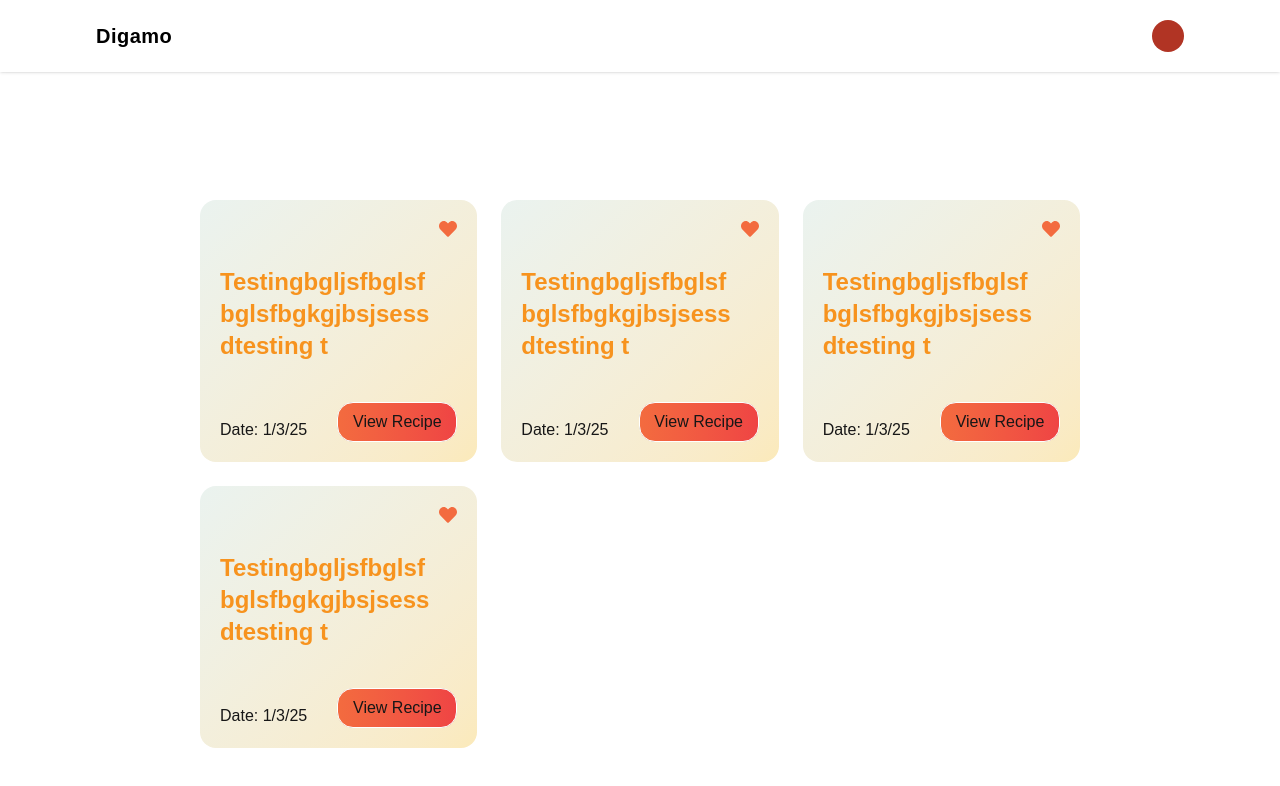
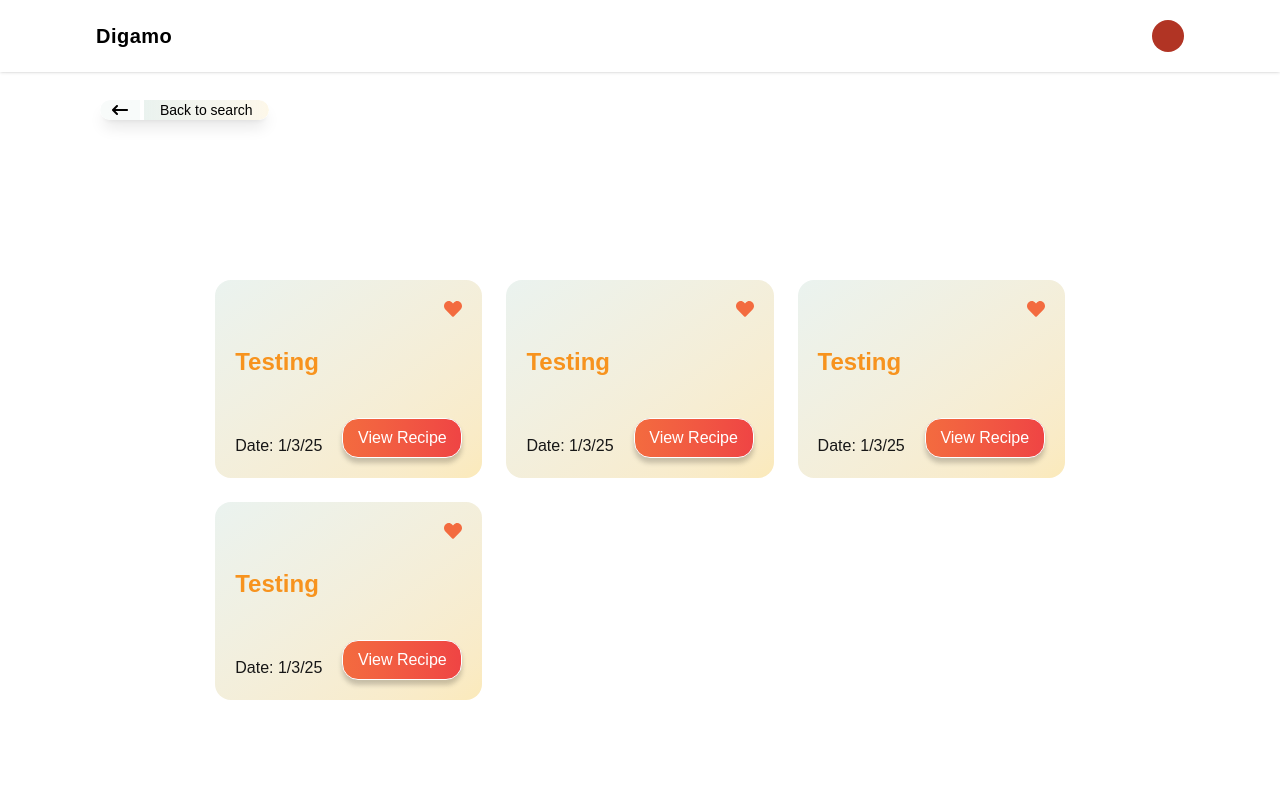
Before and after one commit to Kawrs/Digamo, a Next.js app in the folder digamo/: page /favoriteRecipePage in a window 1280 px wide. Shown: the top 786 px of the page. Built offline with nearby package versions, Linux system fonts and the light colour scheme; some icons are missing; a web font is replaced by a local one.

Commit message:
added feature back to search button

```diff
--- /dev/null
+++ b/digamo/components/favorite-Recipe-Page/BackButton.tsx
@@ -0,0 +1,24 @@
+"use client";
+import { FaArrowLeftLong } from "react-icons/fa6";
+
+const BackButton = () => {
+  return (
+    <div className="fixed top-25 left-25 z-50">
+      <button className="flex items-stretch rounded-2xl overflow-hidden shadow-lg
+      bg-white/50 gap-1 hover:cursor-pointer hover:shadow-xl active:translate-y-1 transition-all duration-200
+      hover:scale-105 backdrop-blur-xl">
+        {/* Arrow section */}
+        <div className="flex items-center justify-center bg-[#B8D4C8]/10 px-3 backdrop-blur-xl">
+          <FaArrowLeftLong className="text-black" />
+        </div>
+
+        {/* Text section with gap */}
+        <div className="flex items-center bg-gradient-to-l from-[#F0B60E]/10 to-[#B8D4C8]/30 px-4 backdrop-blur-xl">
+          <h2 className="font-extralight text-sm text-black">Back to search</h2>
+        </div>
+      </button>
+    </div>
+  );
+};
+
+export default BackButton;
--- a/digamo/components/favorite-Recipe-Page/FavoriteCard.tsx
+++ b/digamo/components/favorite-Recipe-Page/FavoriteCard.tsx
@@ -1,22 +1,34 @@
 "use client";
+import { useState } from "react";
 import { FaHeart } from "react-icons/fa";
-
+import { FaRegHeart } from "react-icons/fa";
 
 const FavoriteRecipePage = () => {
+     const [liked, setLiked] = useState(false);
     return (
         <div className=" bg-gradient-to-tl from-[#F0B60E]/30 to-[#B8D4C8]/30
         w-full h-full rounded-2xl p-5 flex flex-col justify-between
-        shadow-[0_5px_5px_rgba(255,255,255,0.5)] hover:scale-105 transition-all duration-200 hover:cursor-pointer">
+        shadow-[0_5px_5px_rgba(255,255,255,0.3)] hover:scale-105 transition-all duration-200">
             <div className="flex items-end justify-end mb-2">
-                <FaHeart className="text-[#F36B3F] text-lg" />
+                {/*Favorite button */}
+                <button onClick={() => setLiked(!liked)}
+                    className="hover:cursor-pointer">
+                    {liked ? (
+                        <FaRegHeart className="text-lg" />
+                    ) : (
+                        <FaHeart className="text-[#F36B3F] text-lg" />
+                    )}
+                </button>
             </div>
             {/*Title*/}
-            <h1 className="text-[#F7931E] text-2xl font-bold break-words mt-5 mr-5">Testingbgljsfbglsfbglsfbgkgjbsjsessdtesting t</h1>
+            <h1 className="text-[#F7931E] text-2xl font-bold break-words mt-5 mr-5">Testing</h1>
 
+            {/*Date and view recipe button*/}
             <div className="flex flex-row justify-between items-end mt-10">
                 <h2 className="text-md font-extralight">Date: 1/3/25</h2>
-                <button className="w-30 h-10 bg-gray-500 rounded-2xl bg-gradient-to-l from-[#EF4444] to-[#F36B3F]
+                <button className="w-30 h-10 ml-5 bg-gray-500 rounded-2xl bg-gradient-to-l from-[#EF4444] to-[#F36B3F]
                 border border-white hover:cursor-pointer active:translate-y-1 transition-all
+                hover:bg-gradient-to-l hover:from-[#F36B3F] hover:to-[#F7931E] text-white shadow-[0_5px_5px_rgba(0,0,0,0.2)]
                 ">View Recipe</button>
             </div>
         </div>
--- a/digamo/src/app/favoriteRecipePage/page.tsx
+++ b/digamo/src/app/favoriteRecipePage/page.tsx
@@ -1,11 +1,15 @@
 "use client";
 import Header from "components/home-page/HeaderHome";
 import FavoriteCard from "components/favorite-Recipe-Page/FavoriteCard";
+import BackButton from "components/favorite-Recipe-Page/BackButton";
 const FavoriteRecipePage = () => {
   return (
-    <div className="min-h-screen flex items-center justify-center">
+    <div className="min-h-screen flex items-center justify-center flex-col">
       <Header />
-      <div className="grid grid-cols-1 sm:grid-cols-2 lg:grid-cols-3 gap-6 m-50">
+      <div className="mt-20">
+        <BackButton />
+      </div>
+      <div className="grid grid-cols-1 sm:grid-cols-2 lg:grid-cols-3 gap-6 lg:m-50">
         <FavoriteCard />
         <FavoriteCard />
         <FavoriteCard />
```
